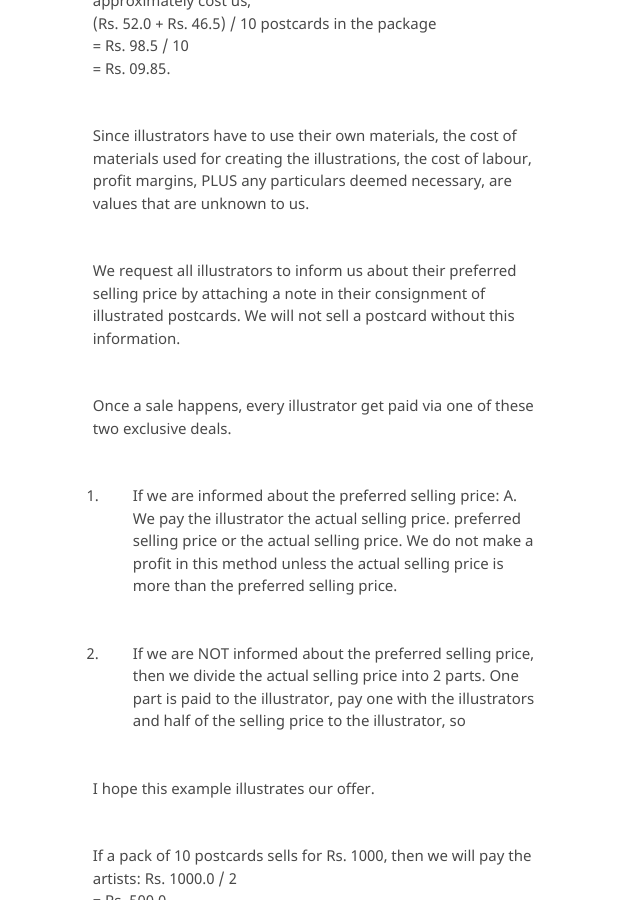
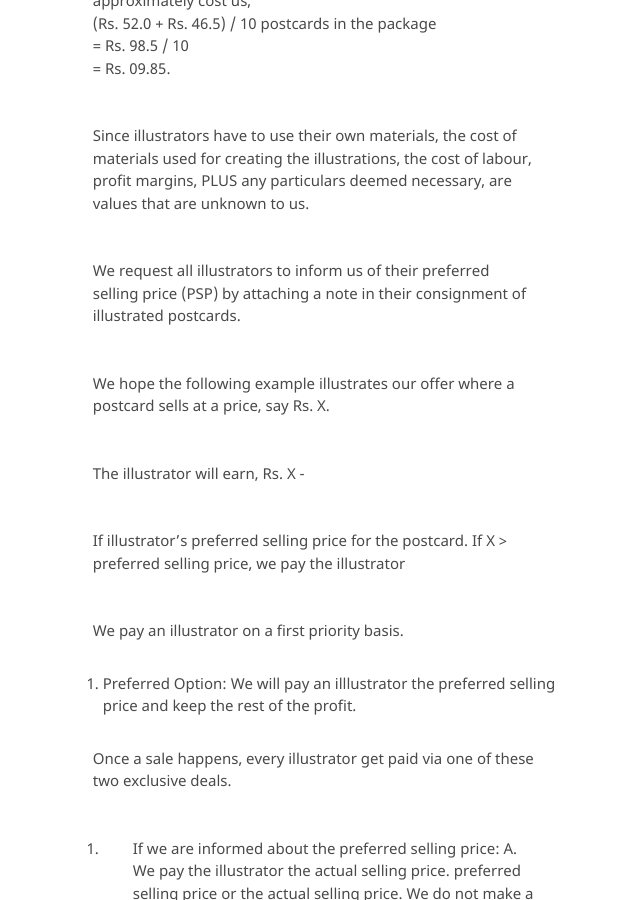
Before and after one commit to kvshvlin/yourmailproject, a Jekyll site: the page built from pages/ourbusinessmodel.md, in a window 1280 px wide and 900 px high, scrolled down 731 px. Shown: the whole window, without its empty margins (519-1159 px from the left). Built offline with Jekyll 4.4.1, drawn with Linux system fonts in a browser that asks for light colours; our own code applies the rules of GitHub Pages for plain Markdown files.

Commit message:
Update ourbusinessmodel.md

```diff
--- a/pages/ourbusinessmodel.md
+++ b/pages/ourbusinessmodel.md
@@ -20,7 +20,20 @@ Making 1 handmade illustrated postcard shop-ready should approximately cost us,
 
 Since illustrators have to use their own materials, the cost of materials used for creating the illustrations, the cost of labour, profit margins, PLUS any particulars deemed necessary, are values that are unknown to us.
 
-We request all illustrators to inform us about their preferred selling price by attaching a note in their consignment of illustrated postcards. We will not sell a postcard without this information.
+We request all illustrators to inform us of their preferred selling price (PSP) by attaching a note in their consignment of illustrated postcards.
+
+We hope the following example illustrates our offer where a postcard sells at a price, say Rs. X.
+
+The illustrator will earn,
+Rs. X -
+
+If illustrator's preferred selling price for the postcard.
+If X > preferred selling price, we pay the illustrator
+
+We pay an illustrator on a first priority basis.
+
+
+1. Preferred Option: We will pay an illlustrator the preferred selling price and keep the rest of the profit.
 
 Once a sale happens, every illustrator get paid via one of these two exclusive deals.
 
@@ -28,8 +41,6 @@ Once a sale happens, every illustrator get paid via one of these two exclusive d
 A. We pay the illustrator the actual selling price. preferred selling price or the actual selling price. We do not make a profit in this method unless the actual selling price is more than the preferred selling price.
 
 2. If we are NOT informed about the preferred selling price, then we divide the actual selling price into 2 parts. One part is paid to the illustrator, pay one with the illustrators and  half of the selling price to the illustrator, so
-
-I hope this example illustrates our offer.
 
 If a pack of 10 postcards sells for Rs. 1000, then we will pay the artists:
 Rs. 1000.0 / 2
```
